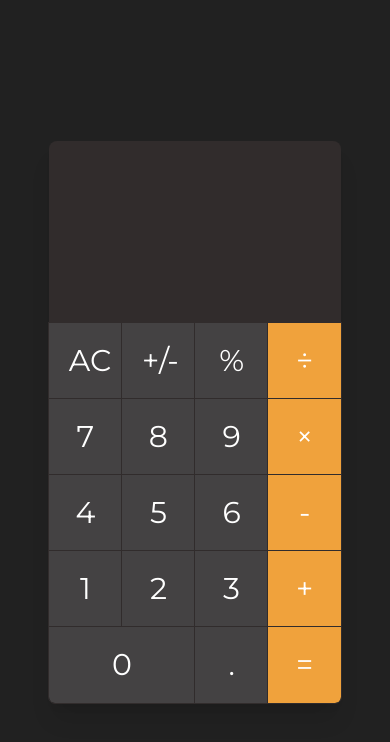
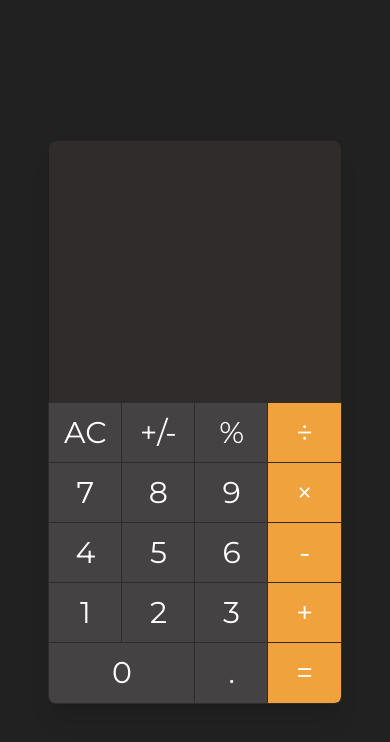
Before and after one commit to mjanoszek/calculator-app, a React (Vite) app: page / in a window 390 px wide. Shown: the top 742 px of the page. Built offline with nearby package versions, Linux system fonts and the light colour scheme.

Commit message:
Changed fontsize on mobile devices

```diff
--- a/src/components/Button/Button.tsx
+++ b/src/components/Button/Button.tsx
@@ -15,7 +15,7 @@ function Button(props: ButtonProps) {
   const handleClick = () => props.onClick(props.label);
 
 
-  const baseStyle = 'w-1/4 p-5 max-[370px]:text-lg text-3xl text-white outline outline-black outline-1';
+  const baseStyle = 'w-1/4 p-3 max-[370px]:text-2xl text-3xl text-white outline outline-black outline-1';
 
 
   const buttonStyles: ButtonStylesProps  = {
```
